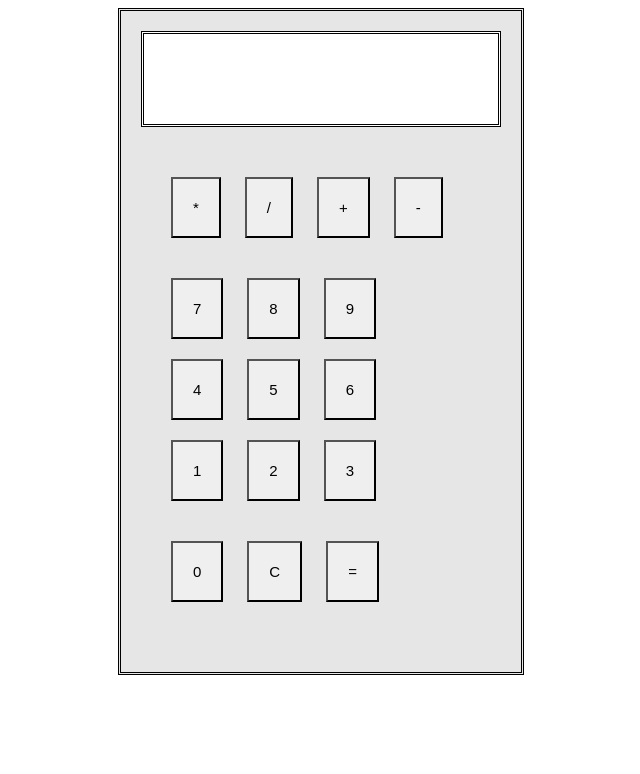
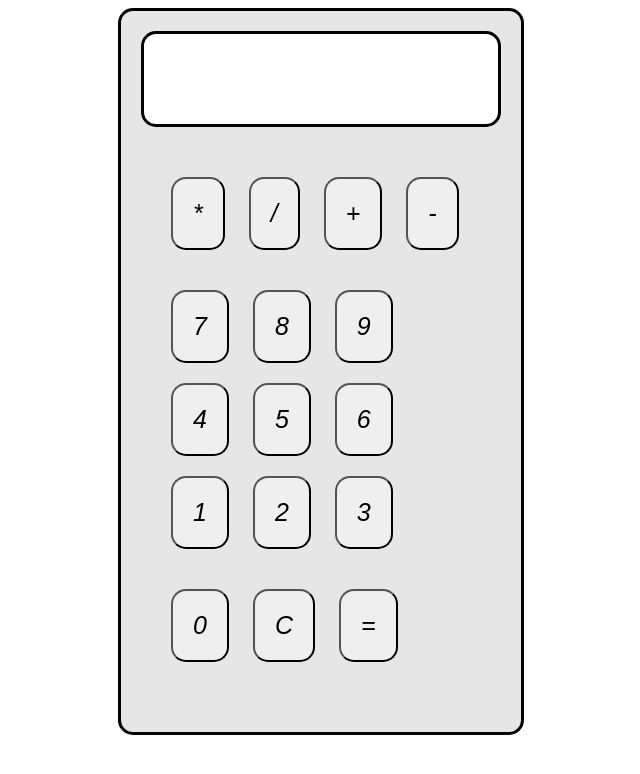
Before and after one commit to alice-tlr/js-calculator, a plain HTML site: page calculator.html in a window 1280 px wide. Shown: the whole page, without its empty margins (319-959 px from the left). Drawn offline with Linux system fonts and the light colour scheme.

Commit message:
complete

```diff
--- a/styles/main.css
+++ b/styles/main.css
@@ -9,7 +9,8 @@ body {
   margin: 0 auto;
   position: relative;
   margin: 0 auto;
-  border-style: double;
+  border-style: solid;
+  border-radius: 15px;
   background-color: rgba(158, 158, 158, 0.26);
 }
 
@@ -17,9 +18,14 @@ body {
   padding: 20px;
   margin:20px;
   height: 50px;
-  border-style: double;
+  border-style: solid;
   background-color: #fff;
+  border-radius: 15px;
+  text-align: right;
+  font-size: 40px;
+
 }
+
 
 #buttons {
   padding: 20px;
@@ -42,9 +48,11 @@ body {
 }
 
 button {
-  font-size: 15px;
+  font-size: 25px;
   padding: 20px;
   margin: 10px;
   align-items: center;
-  border-color: #000;
+  border-radius: 15px;
+  font-style: oblique;
+  cursor: pointer;
 }
```
